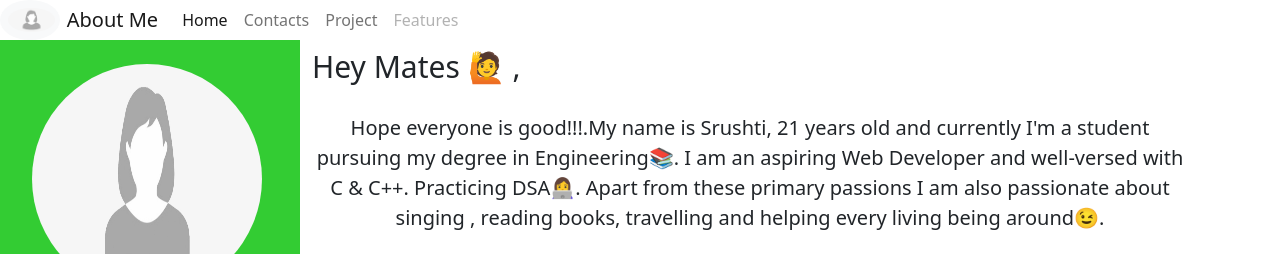
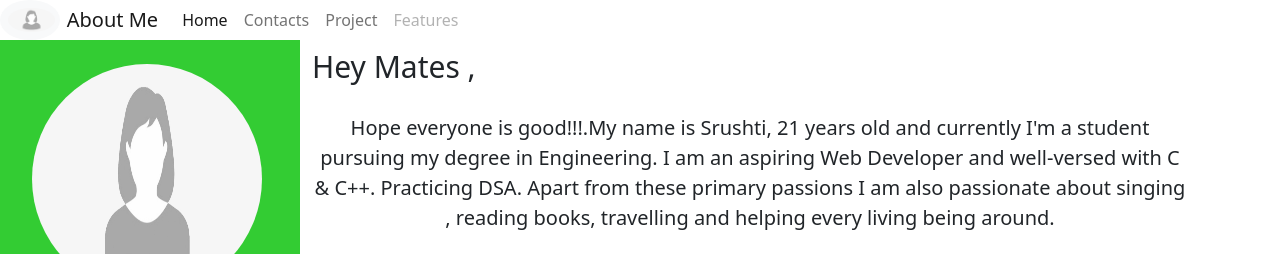
Before and after one commit to Sru2711/SuperDuper, a plain HTML site: page index.html in a window 1280 px wide. Shown: the top 254 px of the page. Drawn offline with nearby package versions, Linux system fonts and the light colour scheme; a script that the page names is missing.

Commit message:
Second Initial

```diff
--- a/index.html
+++ b/index.html
@@ -54,11 +54,11 @@
 
              <div class="col-6 div2">
 
-               <p class="para1 mt-1">Hey Mates 🙋 ,</p>
-               <p class="text-center para mt-4">Hope everyone is good!!!.My name is Srushti, 21 years old and currently I'm a student pursuing my degree in Engineering📚.
+               <p class="para1 mt-1">Hey Mates  ,</p>
+               <p class="text-center para mt-4">Hope everyone is good!!!.My name is Srushti, 21 years old and currently I'm a student pursuing my degree in Engineering.
                    I am an aspiring Web Developer and well-versed with C & C++.
-                   Practicing DSA👩‍💻. Apart from these primary passions I am also passionate about
-                   singing , reading books, travelling and helping every living being around😉.
+                   Practicing DSA. Apart from these primary passions I am also passionate about
+                   singing , reading books, travelling and helping every living being around.
                </p>
                <a href="link.html"><button type="button" class="btn btn-sm button1 mt-2"><img src="./assets/project.png" >Project</button></a>
                <a href="./assets/files/resume.pdf "><button type="button" class="btn btn-sm button mt-2"><img src="./assets/resume.png" class="project">Resume</button></a>
```
